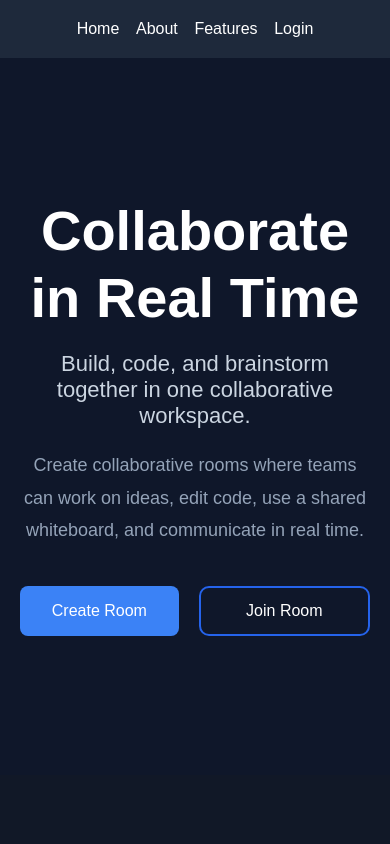
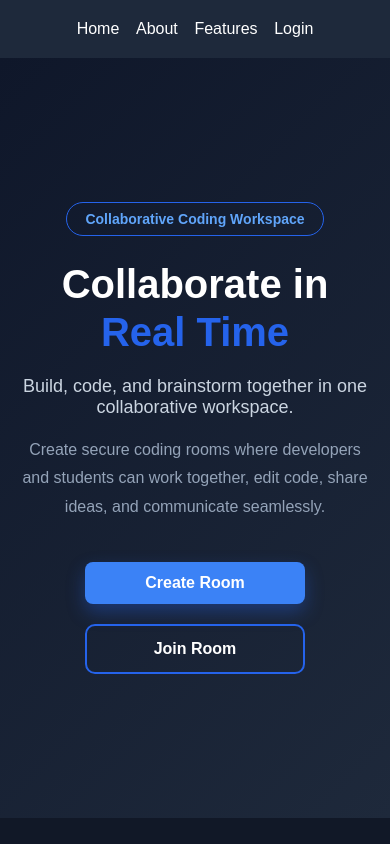
Before and after one commit to chandancoder-dev/syncspace-team14, a React (Vite) app in the folder client/: page / in a window 390 px wide. Shown: the top 844 px of the page. Built offline with nearby package versions, Linux system fonts and the light colour scheme.

Commit message:
Improve hero section styling

```diff
--- a/client/src/components/Hero.jsx
+++ b/client/src/components/Hero.jsx
@@ -4,20 +4,23 @@ function Hero() {
   return (
     <section className="hero">
       <div className="hero-content">
-        <h1>Collaborate in Real Time</h1>
+        <p className="hero-tagline">Collaborative Coding Workspace</p>
+
+        <h1>
+          Collaborate in <span>Real Time</span>
+        </h1>
 
         <p className="hero-description">
           Build, code, and brainstorm together in one collaborative workspace.
         </p>
 
         <p className="hero-text">
-          Create collaborative rooms where teams can work on ideas, edit code,
-          use a shared whiteboard, and communicate in real time.
+          Create secure coding rooms where developers and students can work
+          together, edit code, share ideas, and communicate seamlessly.
         </p>
 
         <div className="hero-buttons">
           <button className="primary-btn">Create Room</button>
-
           <button className="secondary-btn">Join Room</button>
         </div>
       </div>
--- a/client/src/styles/Hero.css
+++ b/client/src/styles/Hero.css
@@ -1,35 +1,45 @@
-/* Hero Section */
 .hero {
-  min-height: 85vh;
+  min-height: 90vh;
   display: flex;
   justify-content: center;
   align-items: center;
   padding: 60px 20px;
-  background-color: #0f172a;
+  background: linear-gradient(135deg, #0f172a, #1e293b);
 }
 
-/* Hero Content */
 .hero-content {
   max-width: 900px;
   text-align: center;
 }
 
-/* Heading */
-.hero h1 {
-  font-size: 56px;
-  color: #ffffff;
-  margin-bottom: 20px;
-  line-height: 1.2;
+.hero-tagline {
+  display: inline-block;
+  padding: 8px 18px;
+  border: 1px solid #2563eb;
+  border-radius: 25px;
+  color: #60a5fa;
+  font-size: 14px;
+  font-weight: 600;
+  margin-bottom: 24px;
 }
 
-/* Subtitle */
+.hero h1 {
+  font-size: 58px;
+  color: #ffffff;
+  line-height: 1.2;
+  margin-bottom: 20px;
+}
+
+.hero h1 span {
+  color: #2563eb;
+}
+
 .hero-description {
   font-size: 22px;
   color: #cbd5e1;
-  margin-bottom: 20px;
+  margin-bottom: 18px;
 }
 
-/* Description */
 .hero-text {
   font-size: 18px;
   color: #94a3b8;
@@ -37,35 +47,34 @@
   margin-bottom: 40px;
 }
 
-/* Buttons Container */
 .hero-buttons {
   display: flex;
   justify-content: center;
   gap: 20px;
 }
 
-/* Common Button Style */
 .primary-btn,
 .secondary-btn {
-  padding: 14px 32px;
+  padding: 14px 34px;
+  border-radius: 10px;
   font-size: 16px;
-  border-radius: 10px;
+  font-weight: 600;
   cursor: pointer;
-  transition: 0.3s ease;
+  transition: all 0.3s ease;
 }
 
-/* Create Room Button */
 .primary-btn {
   background-color: #2563eb;
   color: white;
   border: none;
+  box-shadow: 0 8px 18px rgba(37, 99, 235, 0.35);
 }
 
 .primary-btn:hover {
   background-color: #1d4ed8;
+  transform: translateY(-2px);
 }
 
-/* Join Room Button */
 .secondary-btn {
   background: transparent;
   color: white;
@@ -74,4 +83,33 @@
 
 .secondary-btn:hover {
   background-color: #2563eb;
+  transform: translateY(-2px);
 }
+
+@media (max-width: 768px) {
+  .hero {
+    padding: 80px 20px;
+  }
+
+  .hero h1 {
+    font-size: 40px;
+  }
+
+  .hero-description {
+    font-size: 18px;
+  }
+
+  .hero-text {
+    font-size: 16px;
+  }
+
+  .hero-buttons {
+    flex-direction: column;
+    align-items: center;
+  }
+
+  .primary-btn,
+  .secondary-btn {
+    width: 220px;
+  }
+}
```
